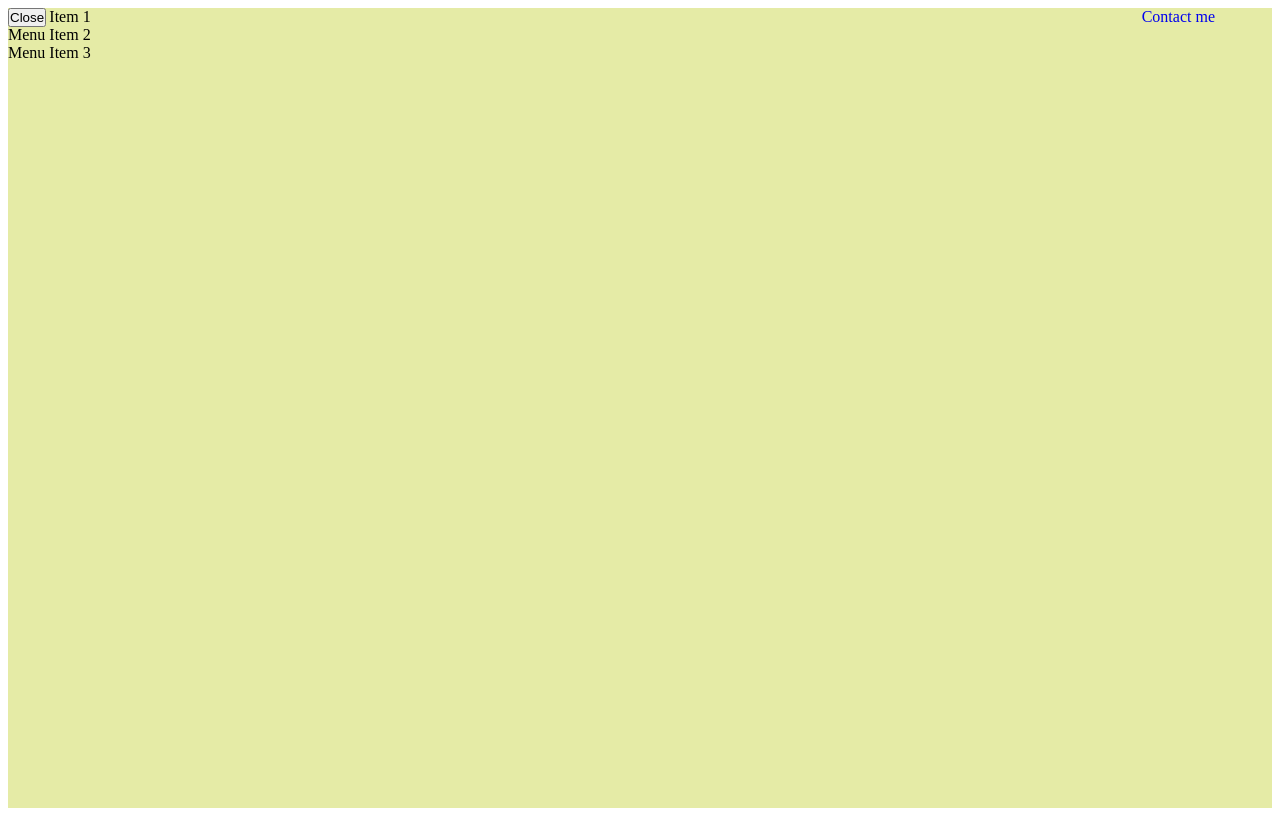
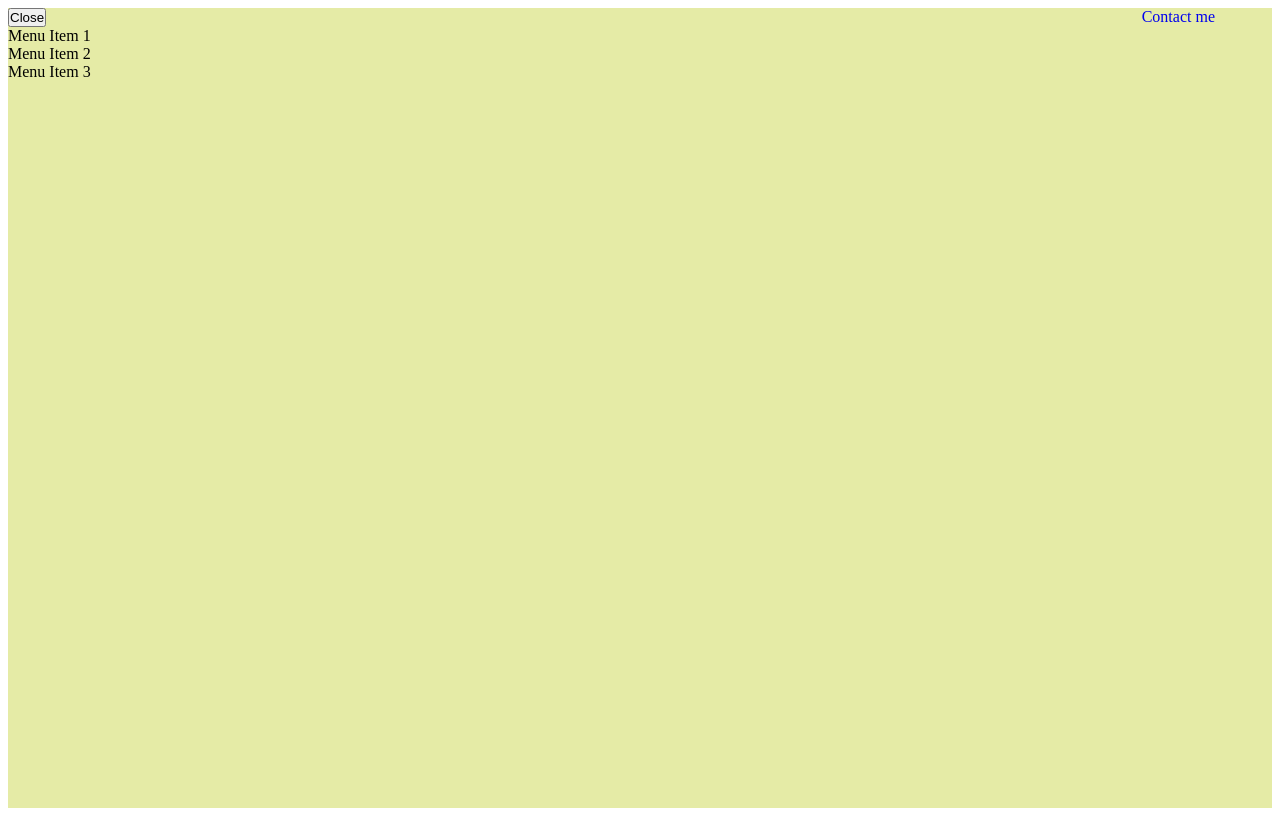
Before and after one commit to denmarx/resume23-24, a React (Create React App) app: page / in a window 1280 px wide. Both pictures are taken after a click on the button "Menu". Built offline with nearby package versions, Linux system fonts and the light colour scheme.

Commit message:
refactored Menu display code

```diff
--- a/src/components/Menu/Menu.js
+++ b/src/components/Menu/Menu.js
@@ -1,15 +1,10 @@
 import React, { useState } from 'react';
 import styles from './Menu.module.css';
+import MenuUtils from '../utils/MenuUtils';
+import TopMenu from './TopMenu';
 
 const Menu = () => {
-  // State to manage the display of the menu
-  const [isTopMenuVisible, setTopMenuVisible] = useState(false);
-
-  // Function to toggle menu visibility
-  const toggleTopMenu = () => {
-    setTopMenuVisible(!isTopMenuVisible);
-  };
-
+  const { isTopMenuVisible, toggleTopMenu } = MenuUtils();
   return (
     <div className={styles.menuWrap}>
       <button className={styles.menuButton} onClick={toggleTopMenu}>
@@ -18,16 +13,7 @@ const Menu = () => {
       <a className={styles.contactMe} href='/'>
         Contact me
       </a>
-      {isTopMenuVisible && (
-        <div className={styles.topMenu}>
-          <button className={styles.menuButton} onClick={toggleTopMenu}>
-            Close
-          </button>
-          <div>Menu Item 1</div>
-          <div>Menu Item 2</div>
-          <div>Menu Item 3</div>
-        </div>
-      )}
+      {isTopMenuVisible && <TopMenu toggleTopMenu={toggleTopMenu} />}
     </div>
   );
 };
--- /dev/null
+++ b/src/components/Menu/TopMenu.js
@@ -0,0 +1,17 @@
+import React from 'react';
+import styles from './TopMenu.module.css';
+
+const TopMenu = ({ toggleTopMenu }) => {
+  return (
+    <div className={styles.topMenu}>
+      <button className={styles.menuButton} onClick={toggleTopMenu}>
+        Close
+      </button>
+      <div>Menu Item 1</div>
+      <div>Menu Item 2</div>
+      <div>Menu Item 3</div>
+    </div>
+  );
+};
+
+export default TopMenu;
--- /dev/null
+++ b/src/components/Menu/TopMenu.module.css
@@ -0,0 +1,12 @@
+.topMenu {
+  position: absolute;
+  box-sizing: border-box;
+  top: 0;
+  left: 0;
+  right: 0;
+  background-color: #e5eba6;
+  height: 100vh;
+  overflow: hidden;
+  /* display: flex; */
+  /* flex-direction: column; */
+}
--- /dev/null
+++ b/src/components/utils/MenuUtils.js
@@ -0,0 +1,17 @@
+import { useState } from 'react';
+
+const MenuUtils = () => {
+  // State to manage the display of the menu
+  const [isTopMenuVisible, setTopMenuVisible] = useState(false);
+
+  // Function to toggle menu visibility
+  const toggleTopMenu = () => {
+    setTopMenuVisible(!isTopMenuVisible);
+  };
+  return {
+    isTopMenuVisible,
+    toggleTopMenu,
+  };
+};
+
+export default MenuUtils;
```
